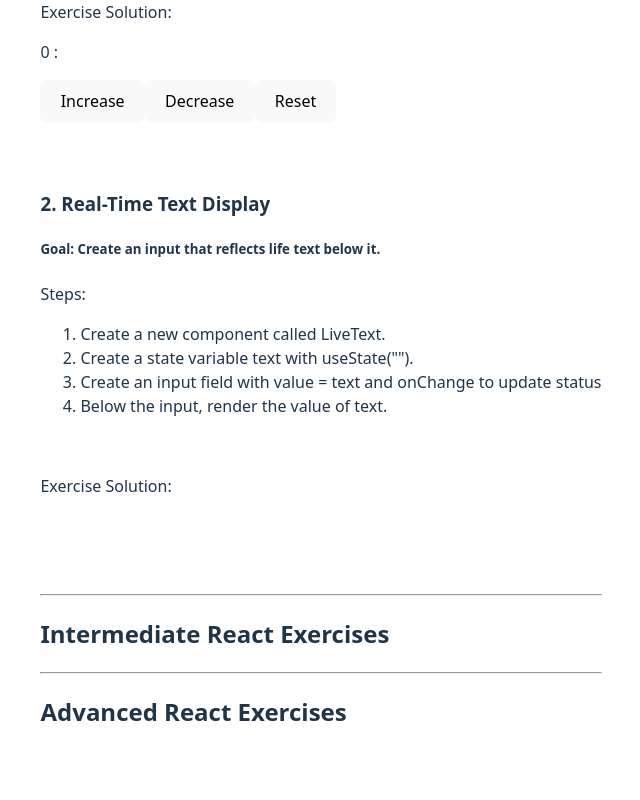
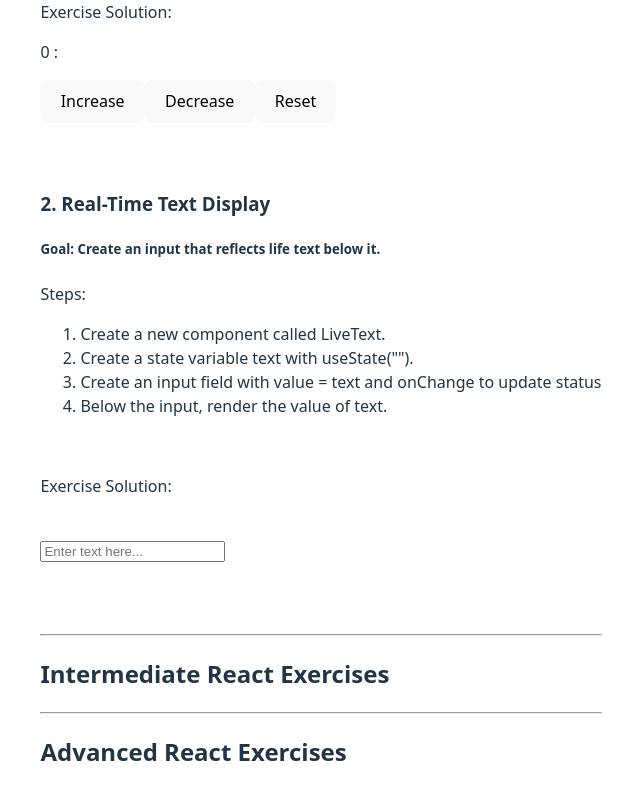
Before and after one commit to Bateeters/React-Exercises-Pt2, a React (Vite) app in the folder React Exercises Pt2/: page / in a window 1280 px wide. Shown: the part 614-1414 px from the top of the page, without its empty margins (319-959 px from the left). Built offline with nearby package versions, Linux system fonts and the light colour scheme.

Commit message:
Finished exercise 2, Real-Time Text Display

```diff
--- a/React Exercises Pt2/src/components/LiveText.jsx
+++ b/React Exercises Pt2/src/components/LiveText.jsx
@@ -1,4 +1,8 @@
+import { useState } from "react"
+
 function LiveText() {
+    let [text, setText] = useState("")
+
     return(
         <div>
             <h3>2. Real-Time Text Display</h3>
@@ -12,7 +16,11 @@ function LiveText() {
             </ol>
             <br />
             <p>Exercise Solution:</p>
-            <br /><br /><br />
+            <br />
+            <input type="text" value={text} placeholder="Enter text here..." onChange={(e) => setText(e.target.value)}/>
+            <p>{text}</p>
+            <br /><br />
+
         </div>
     )
 }
```
